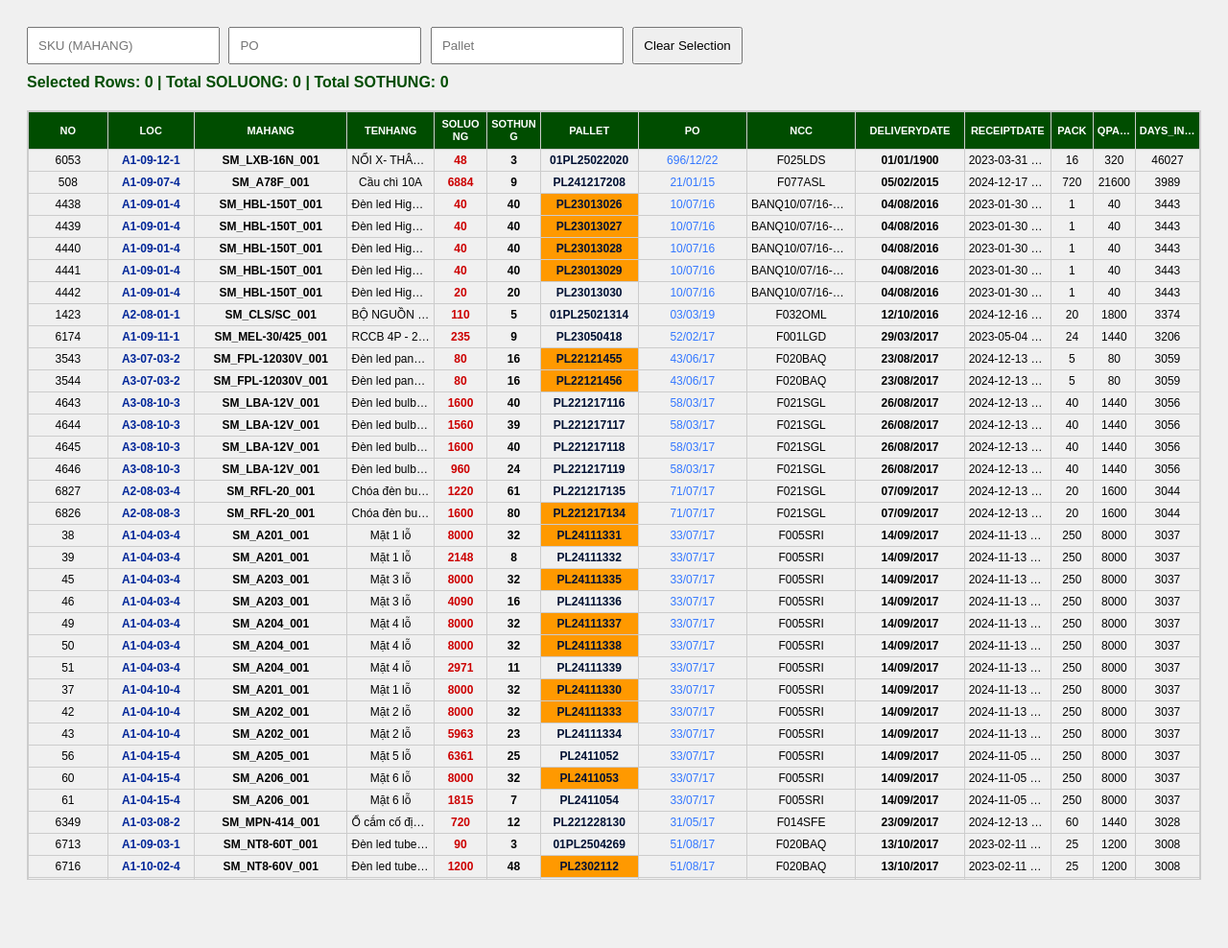
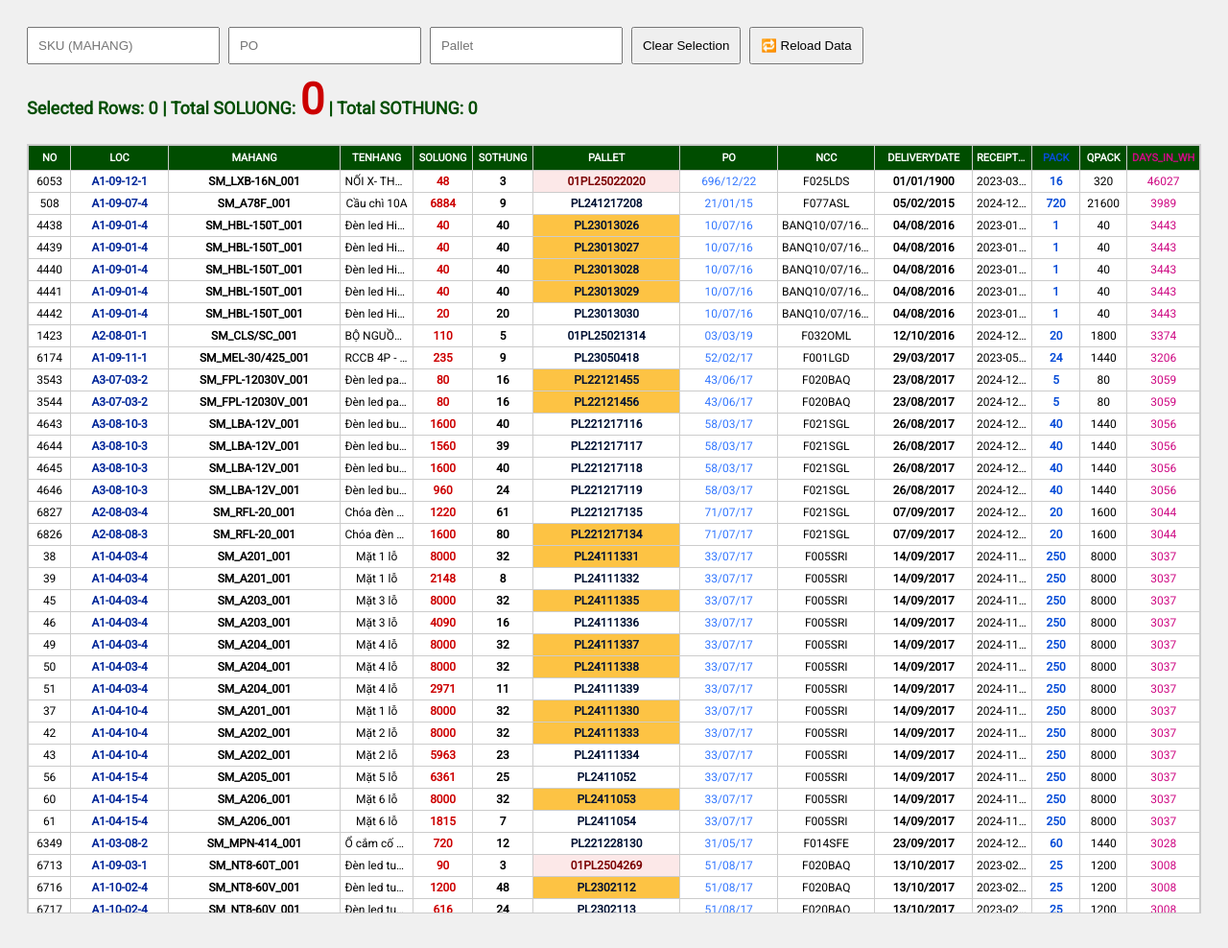
Before and after one commit to DavidVuSG/ProjectSQLPython, a Flask app: page / in a window 1280 px wide. Shown: the top 988 px of the page at 96% size. Run offline with Flask 3, Linux system fonts and the light colour scheme; data comes from the database, SQL or seed files in the repository; both versions use the stored data as it was after the commit; parts of the project's set-up code (start-up, migrations or seed data) failed here and were passed over.

Commit message:
update source and change code html

```diff
--- a/app.py
+++ b/app.py
@@ -32,7 +32,7 @@ def initialize_db():
     df.rename(columns=rename_map, inplace=True)
 
     df = df.applymap(lambda x: x.strip() if isinstance(x, str) else x)
-    df = df[~df["LOC"].astype(str).str.upper().str.contains("PICKTO|PACK", na=False)]
+    df = df[~df["LOC"].astype(str).str.upper().str.contains("PICKTO|PACK|AGV", na=False)]
     df = df[df["MAHANG"].notna() & (df["MAHANG"].astype(str).str.strip() != "")]
 
     # Merge PACK + QPACK
@@ -123,6 +123,15 @@ def search():
         "rows": formatted_rows
     })
 
+@app.route("/reload", methods=["POST"])
+def reload_data():
+    try:
+        initialize_db()
+        return jsonify({"status": "success", "message": "Data reloaded ✅"})
+    except Exception as e:
+        return jsonify({"status": "error", "message": str(e)})
+
+
 if __name__ == "__main__":
     initialize_db()
     app.run(debug=True)
--- a/static/style.css
+++ b/static/style.css
@@ -1,5 +1,5 @@
 body {
-    font-family: Arial, sans-serif;
+    font-family: 'Roboto', sans-serif;
     padding: 20px;
     background: #f0f0f0;
 }
@@ -51,7 +51,9 @@ thead th {
 
 /* ✅ STT (Column 1) */
 td:nth-child(1), th:nth-child(1) {
-       max-width: 30px;
+    max-width: 8px;
+    overflow: hidden;
+    text-overflow: ellipsis;
 }
 
 /* ✅ LOC (Column 2) */
@@ -78,7 +80,7 @@ th:nth-child(3) {
 
 /* ✅ TÊN HÀNG (Column 4) */
 td:nth-child(4), th:nth-child(4) {
-    max-width: 30px;
+    max-width: 20px;
     overflow: hidden;
     text-overflow: ellipsis;
 }
@@ -112,31 +114,31 @@ th:nth-child(6) {
 td:nth-child(7) {
     font-weight: bold;
     color: #001133;
-     max-width: 35px;
+     max-width: 50px;
     overflow: hidden;
     text-overflow: ellipsis;
 }
 th:nth-child(7) {
     font-weight: bold;
-     max-width: 35px;
+     max-width: 50px;
 }
 
 /* ✅ SỐ PO (Column 8) */
 td:nth-child(8) {
     font-weight: normal;
     color: #3377ff;
-    max-width: 40px;
+    max-width: 30px;
     overflow: hidden;
     text-overflow: ellipsis;
 }
 th:nth-child(8) {
     font-weight: bold;
-    max-width: 40px;
+    max-width: 30px;
 }
 
 /* ✅ MÃ NCC (Column 9) */
 td:nth-child(9), th:nth-child(9) {
-    max-width: 40px;
+    max-width: 30px;
     overflow: hidden;
     text-overflow: ellipsis;
 }
@@ -144,7 +146,7 @@ td:nth-child(9), th:nth-child(9) {
 /* ✅ DELIVERY DATE (Column 10) */
 td:nth-child(10) {
     font-weight: bold;
-    max-width: 40px;
+    max-width: 30px;
     overflow: hidden;
     text-overflow: ellipsis;
 }
@@ -157,12 +159,12 @@ th:nth-child(10) {
 td:nth-child(11), th:nth-child(11) {
     white-space: nowrap;
     overflow: hidden;
-     max-width: 30px;
+     max-width: 15px;
     text-overflow: ellipsis;
 }
 th:nth-child(11) {
     font-weight: bold;
-    max-width: 30px;
+    max-width: 15px;
 }
 
 
@@ -170,7 +172,9 @@ th:nth-child(11) {
 td:nth-child(12), th:nth-child(12) {
     white-space: nowrap;
     overflow: hidden;
-     max-width: 10px;
+    color: #084dd8;
+    max-width: 10px;
+    font-weight: bold;
     text-overflow: ellipsis;
 }
 th:nth-child(12) {
@@ -195,6 +199,7 @@ th:nth-child(13) {
 /* ✅ sTORE DAYS*/
 td:nth-child(14), th:nth-child(14) {
     white-space: nowrap;
+     color: #ce0a83;
     overflow: hidden;
      max-width: 20px;
     text-overflow: ellipsis;
@@ -207,10 +212,64 @@ th:nth-child(14) {
 
 /* ✅ Highlight PALLET cell when SOLUONG == QPACK */
 tr.highlight-pallet td:nth-child(7) {
-    background-color: #ff9900 !important;
+    background-color: #fdc344 !important;
 }
 
 
 tr.recent-item td {
     background-color: #f3e6ff !important;  /* Light purple */
 }
+
+.loc-a204 {
+    background-color: #f36d6d !important;
+}
+
+
+/* 🔳 Default row background */
+.table-container table tbody tr {
+    background-color: white;
+    transition: background-color 0.15s ease-in-out;
+}
+
+/* 🟦 Hover effect for unselected rows */
+.table-container table tbody tr:hover:not(.selected-row) {
+    background-color: #f0f8ff !important; /* Light blue hover */
+    cursor: pointer;
+}
+
+/* 🔵 Selected row */
+.selected-row {
+    background-color: #414141 !important; /* Light sky blue */
+}
+
+/* 🔴 LOC A2-04 highlight — layered below selection */
+.loc-a204 {
+    background-color: #ffe5e5 !important; /* Light red */
+}
+
+
+.duplicate-pallet td:nth-child(7) {
+    background-color: #fce8e8 !important; /* Light red background */
+    color: #7c0303;               /* Red text */
+    font-weight: bold;
+}
+
+
+/* 📊 Summary box */
+#summary-box {
+    margin-top: 10px;
+    font-weight: bold;
+    color: #004d00;
+    font-size: 18px;              /* overall bigger */
+}
+
+/* 🔴 Emphasize TOTAL SOLUONG */
+#summary-box .total-soluong {
+    font-size: 24px;              /* much bigger */
+    color: #cc0000;
+}
+
+.soluong {
+    color: #cc0000;   /* red */
+    font-size: 45px;  /* optional */
+}
--- a/templates/data.html
+++ b/templates/data.html
@@ -3,7 +3,22 @@
 <head>
     <meta charset="UTF-8">
     <title>Search Data</title>
+    <link href="https://fonts.googleapis.com/css2?family=Roboto&display=swap" rel="stylesheet">
     <link rel="stylesheet" href="{{ url_for('static', filename='style.css') }}">
+    <style>
+        .table-container table tbody tr:hover:not(.selected-row) {
+            background-color: #e6f0ff !important;
+            cursor: pointer;
+        }
+
+        .selected-row {
+            background-color: #cce5ff !important;
+        }
+
+        .loc-a204 {
+            background-color: #ffd6d6 !important;
+        }
+    </style>
 </head>
 <body>
     <!-- 🔍 Multi-field Real-time Search -->
@@ -11,10 +26,13 @@
     <input type="text" id="search-po" placeholder="PO">
     <input type="text" id="search-pallet" placeholder="Pallet">
     <button onclick="clearSelection()">Clear Selection</button>
+    <button onclick="reloadData()">🔁 Reload Data</button>
 
     <!-- 📊 Summary -->
-    <div id="summary-box" style="margin-top: 10px; font-weight: bold; color: #004d00;">
-        Selected Rows: 0 | Total SOLUONG: 0 | Total SOTHUNG: 0
+    <div id="summary-box" style="margin-top:10px; font-weight:bold;">
+        Selected Rows: 0 |
+        Total SOLUONG: <span class="soluong">0</span> |
+        Total SOTHUNG: 0
     </div>
 
     <!-- 📋 Table -->
@@ -31,7 +49,6 @@
     let selectedRows = new Set();
     let lastSelectedIndex = null;
 
-    // 🔁 Auto fetch when typing
     document.getElementById("search-sku").addEventListener("input", fetchData);
     document.getElementById("search-po").addEventListener("input", fetchData);
     document.getElementById("search-pallet").addEventListener("input", fetchData);
@@ -42,11 +59,7 @@
         const po = document.getElementById("search-po").value;
         const pallet = document.getElementById("search-pallet").value;
 
-        const query = new URLSearchParams({
-            sku: sku,
-            po: po,
-            pallet: pallet
-        });
+        const query = new URLSearchParams({ sku, po, pallet });
 
         fetch(`/search?${query}`)
             .then(response => response.json())
@@ -61,7 +74,6 @@
         selectedRows.clear();
         lastSelectedIndex = null;
 
-    // Render headers
         data.headers.forEach(header => {
             const th = document.createElement("th");
             th.textContent = header;
@@ -71,23 +83,24 @@
         data.rows.forEach((item, index) => {
             const tr = document.createElement("tr");
 
-        // Apply backend class
             if (item.class) tr.classList.add(...item.class.split(" "));
 
-        // ✅ Highlight if DAYS_IN_WH ≤ 30
             const daysValue = parseInt(item.row[item.row.length - 1]);
             if (!isNaN(daysValue) && daysValue <= 30) {
                 tr.classList.add("recent-item");
             }
 
-        // Render row data
+            const locValue = item.row[1];
+            if (locValue && locValue.toUpperCase().includes("A2-04")) {
+                tr.classList.add("loc-a204");
+            }
+
             item.row.forEach(cell => {
                 const td = document.createElement("td");
                 td.textContent = cell;
                 tr.appendChild(td);
             });
 
-        // Enable row selection
             tr.addEventListener("click", (event) => {
                 const tableRows = document.querySelectorAll("#data-table tbody tr");
 
@@ -95,15 +108,15 @@
                     const [start, end] = [lastSelectedIndex, index].sort((a, b) => a - b);
                     for (let i = start; i <= end; i++) {
                         selectedRows.add(i);
-                    tableRows[i].style.backgroundColor = "#cce5ff";
+                        tableRows[i].classList.add("selected-row");
                     }
                 } else {
                     if (selectedRows.has(index)) {
                         selectedRows.delete(index);
-                    tr.style.backgroundColor = "";
+                        tr.classList.remove("selected-row");
                     } else {
                         selectedRows.add(index);
-                    tr.style.backgroundColor = "#cce5ff";
+                        tr.classList.add("selected-row");
                     }
                     lastSelectedIndex = index;
                 }
@@ -115,6 +128,11 @@
         });
 
         updateSummary(data.rows);
+
+        highlightDuplicatePallets();
+
+
+
     }
 
     function updateSummary(rows) {
@@ -129,8 +147,10 @@
             sumSothung += parseInt(row[5]) || 0;
         });
 
-        document.getElementById("summary-box").innerText =
-            `Selected Rows: ${count} | Total SOLUONG: ${sumSoluong} | Total SOTHUNG: ${sumSothung}`;
+        document.getElementById("summary-box").innerHTML =
+                    `Selected Rows: ${count} |
+                    Total SOLUONG: <span class="soluong">${sumSoluong}</span> |
+                    Total SOTHUNG: ${sumSothung}`;
     }
 
     function clearSelection() {
@@ -139,11 +159,54 @@
 
         const tableRows = document.querySelectorAll("#data-table tbody tr");
         tableRows.forEach(row => {
-            row.style.backgroundColor = "";
+            row.classList.remove("selected-row");
         });
 
         updateSummary([]);
     }
+
+    function reloadData() {
+        if (!confirm("Reload b36.xls and refresh table?")) return;
+
+        fetch("/reload", { method: "POST" })
+            .then(res => res.json())
+            .then(result => {
+                alert(result.message);
+                fetchData();
+            })
+            .catch(err => {
+                alert("❌ Reload failed: " + err);
+            });
+    }
     </script>
+
+   <script>
+        function highlightDuplicatePallets() {
+            const rows = document.querySelectorAll("#data-table tbody tr");
+            const palletMap = new Map();
+
+            rows.forEach((row, index) => {
+                const palletCell = row.querySelector("td:nth-child(7)");
+                if (palletCell) {
+                    const palletValue = palletCell.textContent.trim();
+                    if (palletValue) {
+                        if (!palletMap.has(palletValue)) {
+                            palletMap.set(palletValue, []);
+                        }
+                        palletMap.get(palletValue).push(row);
+                    }
+                }
+            });
+
+            palletMap.forEach(rowList => {
+                if (rowList.length > 1) { // Duplicate found
+                    rowList.forEach(r => {
+                        r.classList.add("duplicate-pallet");
+                    });
+                }
+            });
+        }
+</script>
+
 </body>
 </html>
```
Also changed, not shown: data.db, 3 other files. Lines whose indentation alone changed are shown as unchanged.
